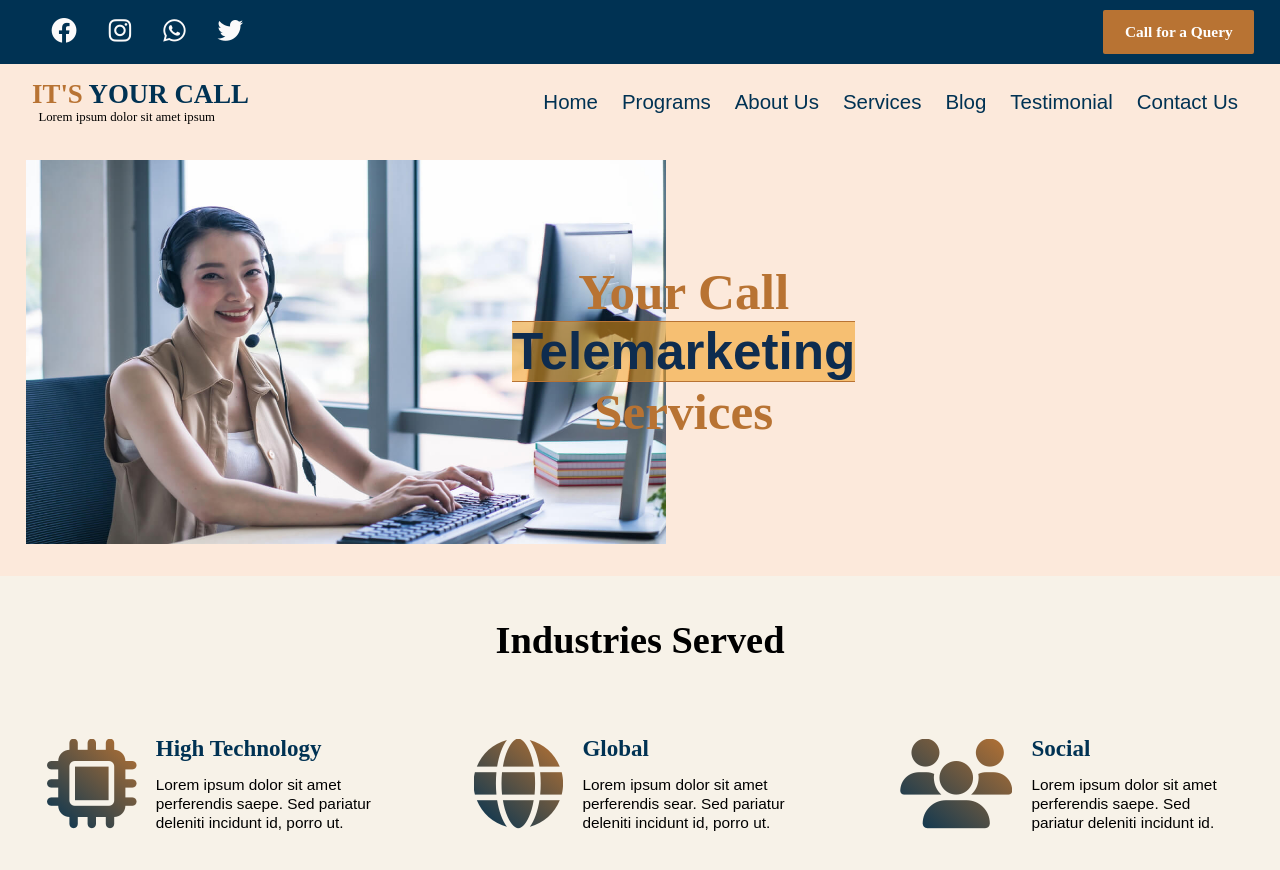
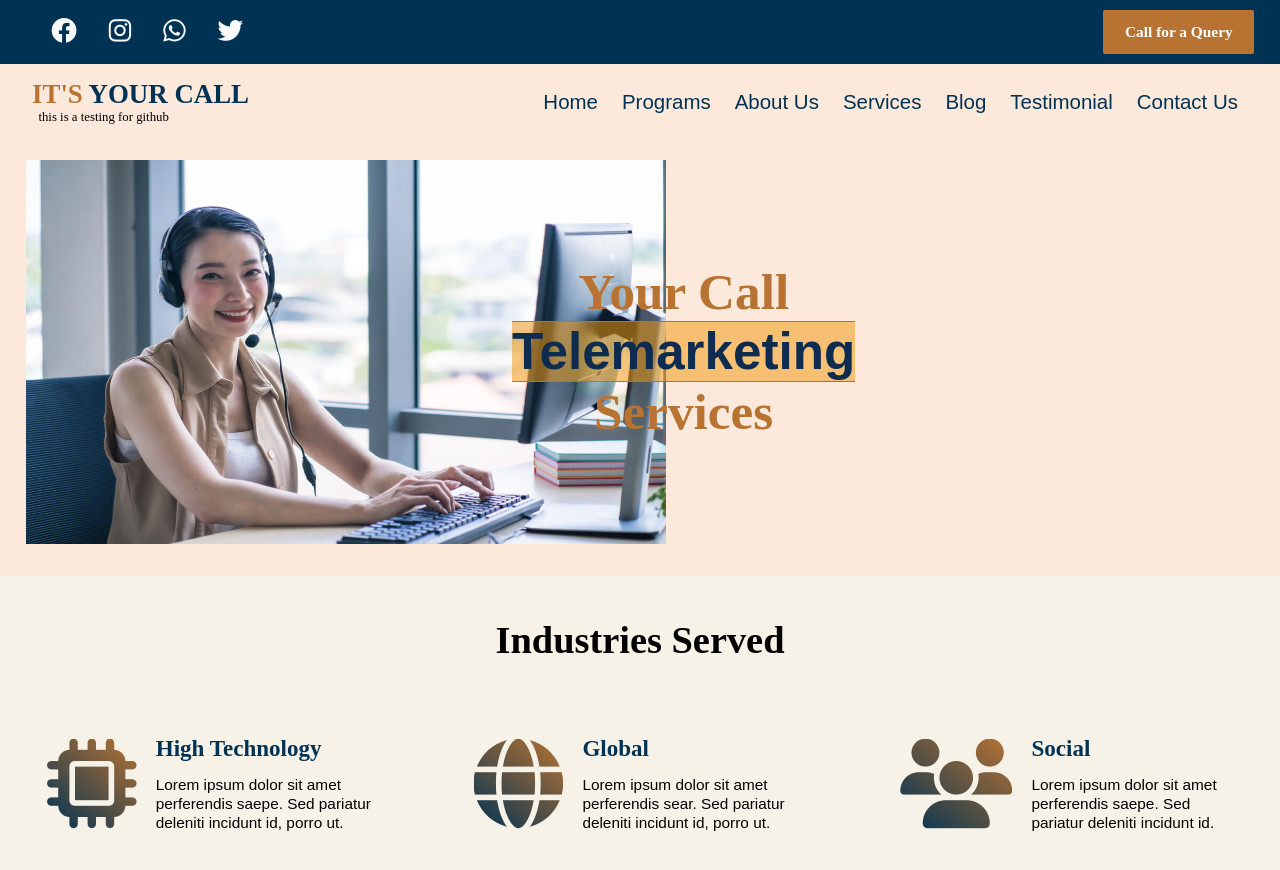
Before and after one commit to Babluyadav21/Telemarketing, a plain HTML site: page index.html in a window 1280 px wide. Shown: the top 870 px of the page. Drawn offline with Linux system fonts and the light colour scheme.

Commit message:
title change

```diff
--- a/index.html
+++ b/index.html
@@ -31,7 +31,7 @@
     <nav>
       <div class="title wow zoomIn">
         <h1><span>IT'S</span> YOUR CALL</h1>
-        <P>Lorem ipsum dolor sit amet ipsum</P>
+        <P>this is a testing for github</P>
       </div>
       <ul>
         <li><a href="#">Home</a></li>
```
